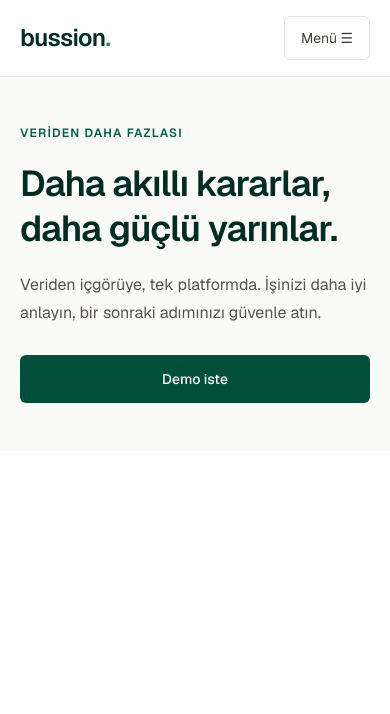
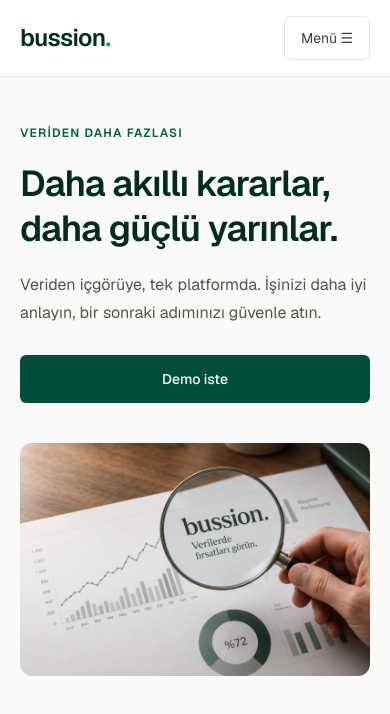
Before and after one commit to edapktzl/bussion-platform, a Next.js app: page / in a window 390 px wide. Shown: the top 714 px of the page. Built offline with nearby package versions, Linux system fonts and the light colour scheme.

Commit message:
Add Bussion hero image and responsive layout

```diff
--- a/components/Hero.tsx
+++ b/components/Hero.tsx
@@ -1,10 +1,13 @@
+import Image from "next/image";
+import heroImage from "@/public/images/bussion-insights.png";
+
 export default function Hero() {
   return (
     <section id="platform" aria-labelledby="hero-title" className="bg-stone-50 text-emerald-950">
-      <div className="mx-auto max-w-7xl px-5 py-12 sm:px-8 sm:py-16 lg:px-12 lg:py-24">
+      <div className="mx-auto grid max-w-7xl items-center gap-10 px-5 py-12 sm:px-8 sm:py-16 lg:grid-cols-2 lg:gap-12 lg:px-12 lg:py-24">
         <div className="min-w-0">
           <p className="text-xs font-semibold tracking-widest text-emerald-800">VERİDEN DAHA FAZLASI</p>
-          <h1 id="hero-title" className="mt-5 max-w-3xl text-4xl leading-tight font-semibold tracking-tight sm:text-5xl lg:text-6xl">
+          <h1 id="hero-title" className="mt-5 max-w-3xl text-4xl leading-tight font-semibold tracking-tight sm:text-5xl lg:text-5xl xl:text-6xl">
             Daha akıllı kararlar,<br />
             daha güçlü yarınlar.
           </h1>
@@ -16,6 +19,13 @@
             <button type="button" disabled className="inline-flex min-h-12 items-center justify-center rounded-md bg-emerald-900 px-6 py-3 text-sm font-medium text-white">Demo iste</button>
           </div>
         </div>
+        <Image
+          src={heroImage}
+          alt="Bussion yazısını ve yeşil finansal grafikleri büyüten bir büyüteç"
+          unoptimized
+          preload
+          className="h-auto w-full rounded-xl"
+        />
       </div>
     </section>
   );
```
Also changed, not shown: public/images/bussion-insights.png (added).
